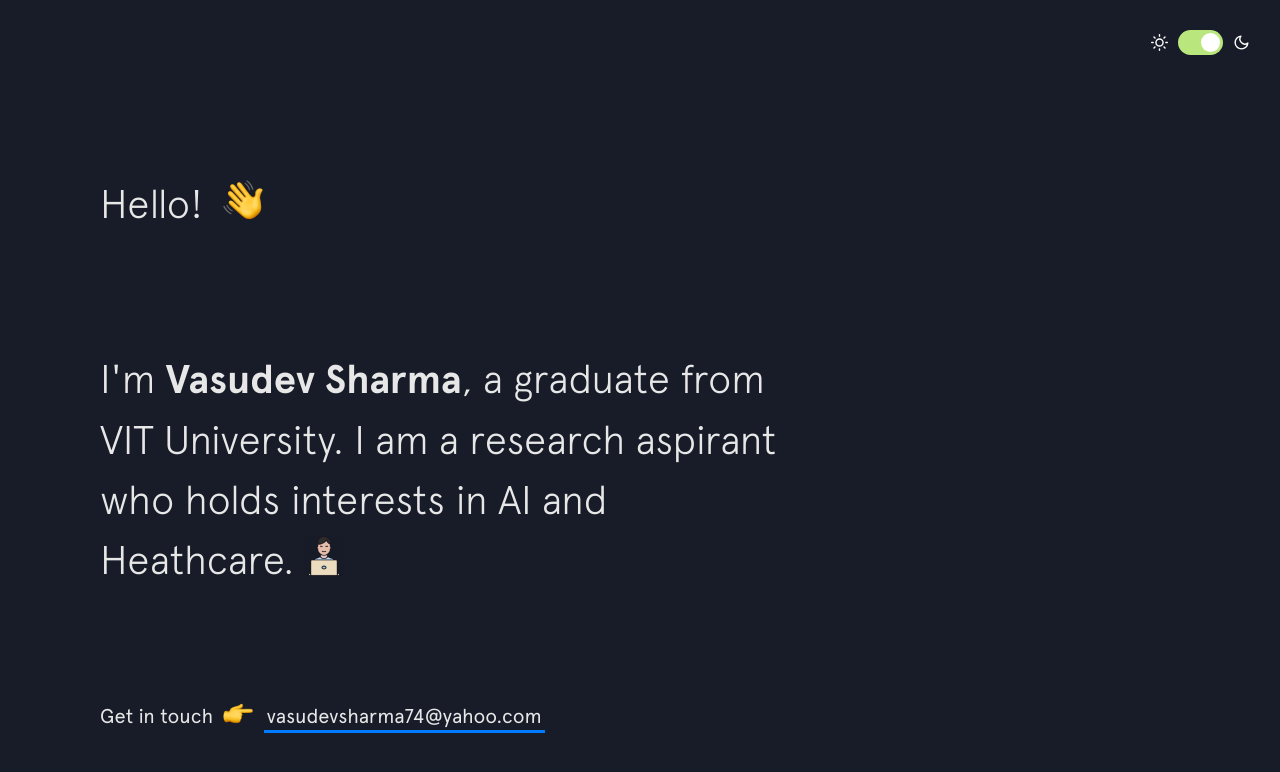
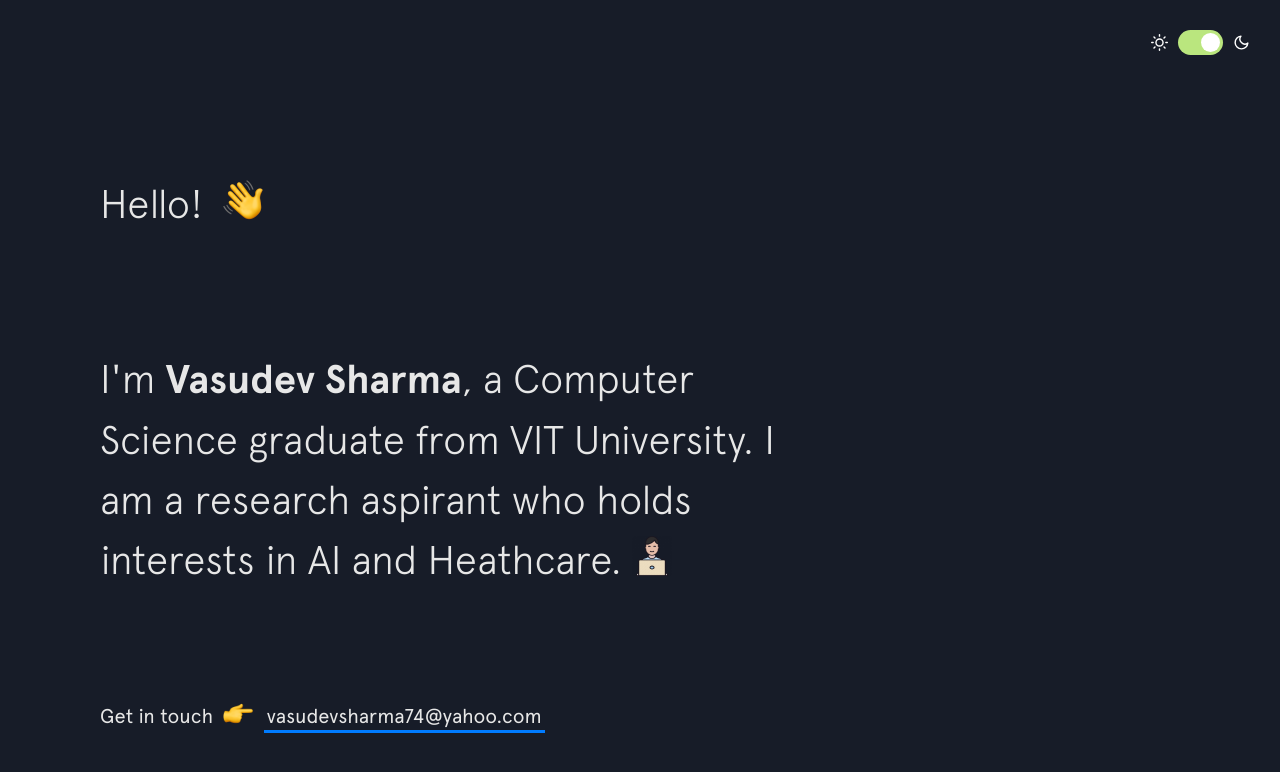
Before and after one commit to vasudev-sharma/vasudev-sharma-.github.io, a Jekyll site: the page built from index.html, in a window 1280 px wide and 900 px high. Shown: the top 772 px of the window. Built offline with Jekyll 4.4.1, drawn with Linux system fonts in a browser that asks for light colours; nearby versions of some CDN libraries.

Commit message:
Update Intro

```diff
--- a/_includes/intro.html
+++ b/_includes/intro.html
@@ -4,7 +4,7 @@
   </h1>
 
   <h2 class="intro__tagline">I'm
-    <span class="name">Vasudev Sharma</span>, a graduate from VIT University. I am a research aspirant who holds interests in AI and Heathcare.
+    <span class="name">Vasudev Sharma</span>, a Computer Science graduate from VIT University. I am a research aspirant who holds interests in AI and Heathcare.
     <span class="emoji technologist"></span>
   </h2>
 
```
